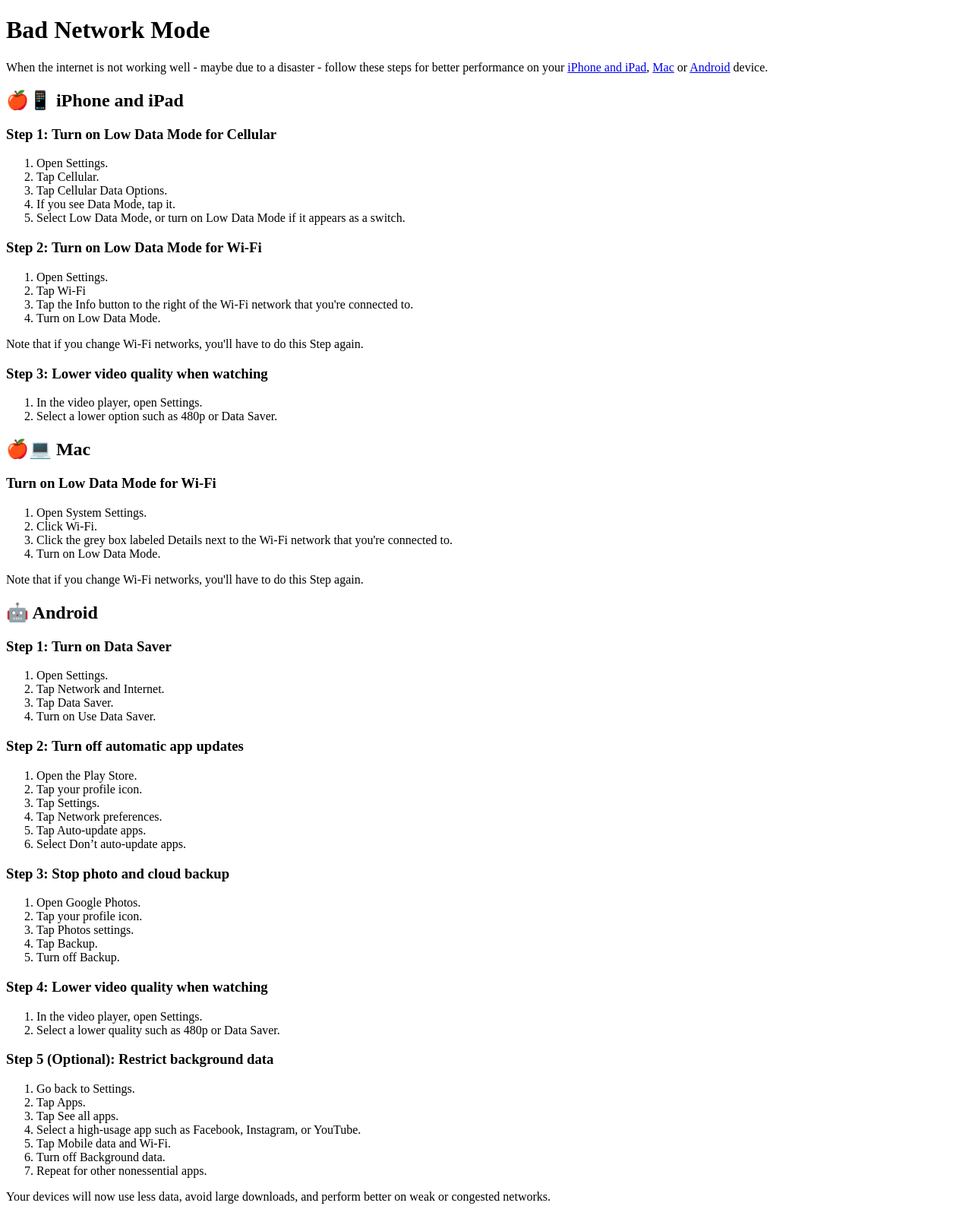
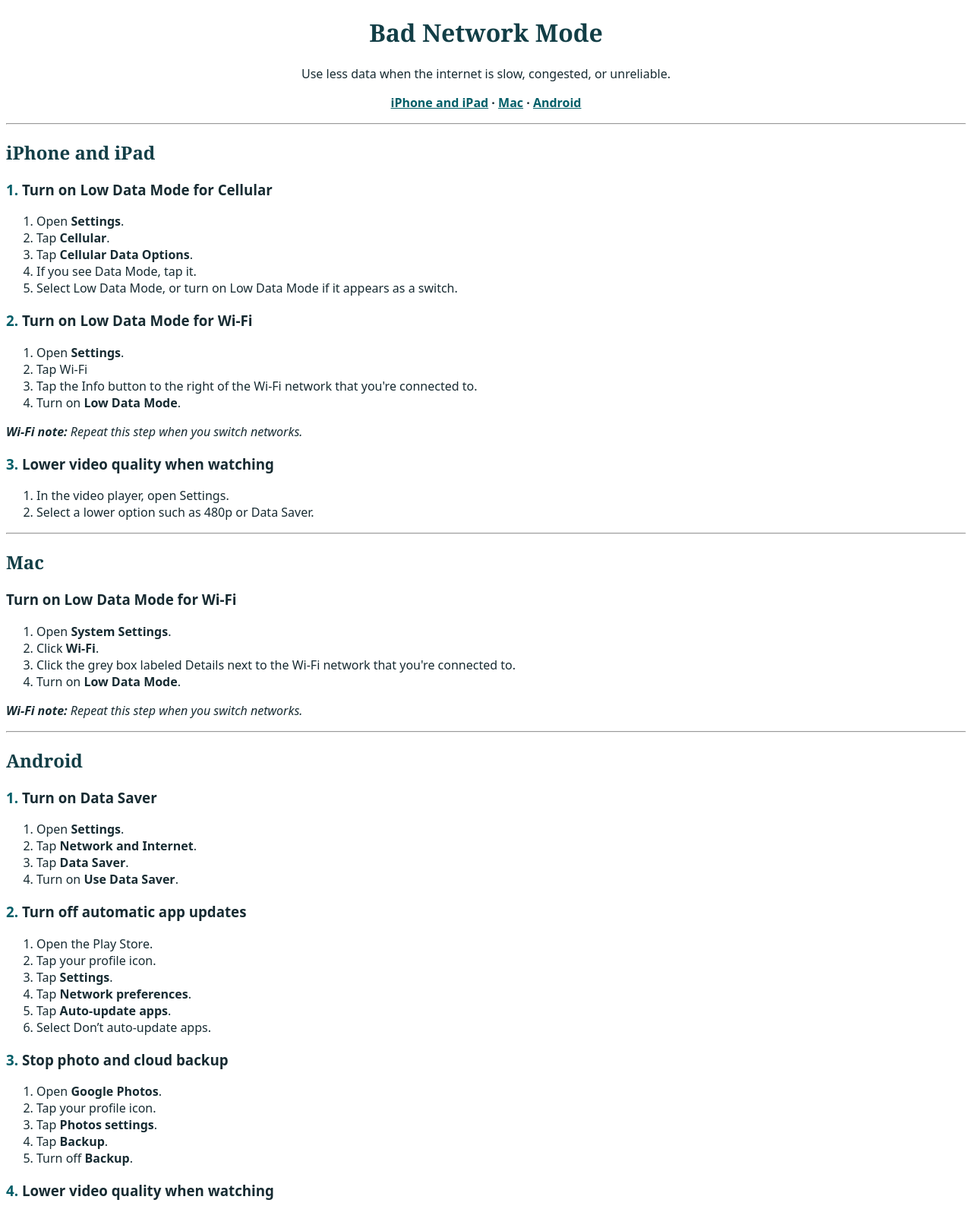
Before and after one commit to cqueern/bad-network-mode, a website: page index.html in a window 1280 px wide. Shown: the top 1587 px of the page at 76% size. Drawn offline with Linux system fonts and the light colour scheme.

Commit message:
Improve SLIM guide presentation

```diff
--- a/index.html
+++ b/index.html
@@ -4,199 +4,126 @@
   <meta charset="utf-8">
   <meta name="viewport" content="width=device-width, initial-scale=1">
   <title>Bad Network Mode</title>
-<style>
-  @media print {
-    @page {
-      size: letter landscape;
-      margin: 0.35in;
-    }
-
-    html {
-      font-size: 9pt;
-    }
-
-    body {
-      margin: 0;
-      font-family: Arial, Helvetica, sans-serif;
-      line-height: 1.15;
-      color: #000;
-    }
-
-    header {
-      margin-bottom: 0.12in;
-    }
-
-    header p {
-      margin: 0.04in 0;
-    }
-
-    h1 {
-      margin: 0 0 0.04in;
-      font-size: 18pt;
-    }
-
-    main {
-      columns: 3;
-      column-gap: 0.25in;
-      column-rule: 0.5pt solid #aaa;
-    }
-
-    section {
-      margin: 0 0 0.1in;
-    }
-
-    h2 {
-      margin: 0 0 0.04in;
-      font-size: 13pt;
-      break-after: avoid;
-    }
-
-    h3 {
-      margin: 0.08in 0 0.02in;
-      font-size: 9.5pt;
-      line-height: 1.1;
-      break-after: avoid;
-    }
-
-    ol {
-      margin: 0 0 0.05in;
-      padding-left: 0.2in;
-    }
-
-    li {
-      margin: 0;
-      padding: 0;
-    }
-
-    p {
-      margin: 0.04in 0;
-    }
-
-    footer {
-      margin-top: 0.08in;
-      text-align: center;
-      font-size: 7.5pt;
-    }
-
-    .no-print {
-      display: none;
-    }
-
-    a {
-      color: inherit;
-      text-decoration: none;
-    }
-  }
-</style>
+  <meta http-equiv="Content-Security-Policy" content="default-src 'none'; style-src 'unsafe-inline'; base-uri 'none'; form-action 'none'">
   <meta name="slim-profile" content="SLIM v1.0">
   <meta name="description" content="Step-by-step instructions to make your phone, computer or tablet work better when the internet is slow or unreliable.">
 
 </head>
 
-<body>
-  <header>
-    <h1>Bad Network Mode</h1>
-    <p>When the internet is not working well - maybe due to a disaster - follow these steps for better performance on your <a href="#ios">iPhone and iPad</a>, <a href="#mac">Mac</a> or <a href="#android">Android</a> device.</p>
+<body style="font-family: system-ui, sans-serif; color: #172b32;">
+  <header style="text-align: center;">
+    <h1 style="font-family: Georgia, serif; color: #123e46;">Bad Network Mode</h1>
+    <p>Use less data when the internet is slow, congested, or unreliable.</p>
+    <nav aria-label="Jump to your device">
+      <p style="font-weight: bold;">
+        <a href="#ios" style="color: #005e68;">iPhone and iPad</a> ·
+        <a href="#mac" style="color: #005e68;">Mac</a> ·
+        <a href="#android" style="color: #005e68;">Android</a>
+      </p>
+    </nav>
   </header>
 
+  <hr>
+
   <main>
+    <section>
+      <h2 id="ios" style="font-family: Georgia, serif; color: #123e46;">iPhone and iPad</h2>
 
-    <section>
-      <h2 id="ios">🍎📱 iPhone and iPad</h2>
-
-      <h3>Step 1: Turn on Low Data Mode for Cellular</h3>
+      <h3><span style="color: #005e68;">1.</span> Turn on Low Data Mode for Cellular</h3>
       <ol>
-        <li>Open Settings.</li>
-        <li>Tap Cellular.</li>
-        <li>Tap Cellular Data Options.</li>
+        <li>Open <strong>Settings</strong>.</li>
+        <li>Tap <strong>Cellular</strong>.</li>
+        <li>Tap <strong>Cellular Data Options</strong>.</li>
         <li>If you see Data Mode, tap it.</li>
         <li>Select Low Data Mode, or turn on Low Data Mode if it appears as a switch.</li>
       </ol>
 
-      <h3>Step 2: Turn on Low Data Mode for Wi-Fi</h3>
+      <h3><span style="color: #005e68;">2.</span> Turn on Low Data Mode for Wi-Fi</h3>
       <ol>
-        <li>Open Settings.</li>
+        <li>Open <strong>Settings</strong>.</li>
         <li>Tap Wi-Fi</li>
         <li>Tap the Info button to the right of the Wi-Fi network that you're connected to.</li>
-        <li>Turn on Low Data Mode.</li>
+        <li>Turn on <strong>Low Data Mode</strong>.</li>
       </ol>
 
-      <p class="note">Note that if you change Wi-Fi networks, you'll have to do this Step again.</p>
+      <p style="font-style: italic;"><strong>Wi-Fi note:</strong> Repeat this step when you switch networks.</p>
 
-      <h3>Step 3: Lower video quality when watching</h3>
+      <h3><span style="color: #005e68;">3.</span> Lower video quality when watching</h3>
       <ol>
         <li>In the video player, open Settings.</li>
         <li>Select a lower option such as 480p or Data Saver.</li>
       </ol>
     </section>
 
+    <hr>
 
     <section>
-      <h2 id="mac">🍎💻 Mac</h2>
+      <h2 id="mac" style="font-family: Georgia, serif; color: #123e46;">Mac</h2>
       <h3>Turn on Low Data Mode for Wi-Fi</h3>
       <ol>
-        <li>Open System Settings.</li>
-        <li>Click Wi-Fi.</li>
+        <li>Open <strong>System Settings</strong>.</li>
+        <li>Click <strong>Wi-Fi</strong>.</li>
         <li>Click the grey box labeled Details next to the Wi-Fi network that you're connected to.</li>
-        <li>Turn on Low Data Mode.</li>
+        <li>Turn on <strong>Low Data Mode</strong>.</li>
       </ol>
 
-   <p class="note">Note that if you change Wi-Fi networks, you'll have to do this Step again.</p>
+      <p style="font-style: italic;"><strong>Wi-Fi note:</strong> Repeat this step when you switch networks.</p>
     </section>
 
+    <hr>
+
     <section>
-      <h2 id="android">🤖 Android</h2>
-      <h3>Step 1: Turn on Data Saver</h3>
+      <h2 id="android" style="font-family: Georgia, serif; color: #123e46;">Android</h2>
+      <h3><span style="color: #005e68;">1.</span> Turn on Data Saver</h3>
       <ol>
-        <li>Open Settings.</li>
-        <li>Tap Network and Internet.</li>
-        <li>Tap Data Saver.</li>
-        <li>Turn on Use Data Saver.</li>
+        <li>Open <strong>Settings</strong>.</li>
+        <li>Tap <strong>Network and Internet</strong>.</li>
+        <li>Tap <strong>Data Saver</strong>.</li>
+        <li>Turn on <strong>Use Data Saver</strong>.</li>
       </ol>
 
-      <h3>Step 2: Turn off automatic app updates</h3>
+      <h3><span style="color: #005e68;">2.</span> Turn off automatic app updates</h3>
       <ol>
         <li>Open the Play Store.</li>
         <li>Tap your profile icon.</li>
-        <li>Tap Settings.</li>
-        <li>Tap Network preferences.</li>
-        <li>Tap Auto-update apps.</li>
+        <li>Tap <strong>Settings</strong>.</li>
+        <li>Tap <strong>Network preferences</strong>.</li>
+        <li>Tap <strong>Auto-update apps</strong>.</li>
         <li>Select Don’t auto-update apps.</li>
       </ol>
 
-      <h3>Step 3: Stop photo and cloud backup</h3>
+      <h3><span style="color: #005e68;">3.</span> Stop photo and cloud backup</h3>
       <ol>
-        <li>Open Google Photos.</li>
+        <li>Open <strong>Google Photos</strong>.</li>
         <li>Tap your profile icon.</li>
-        <li>Tap Photos settings.</li>
-        <li>Tap Backup.</li>
-        <li>Turn off Backup.</li>
+        <li>Tap <strong>Photos settings</strong>.</li>
+        <li>Tap <strong>Backup</strong>.</li>
+        <li>Turn off <strong>Backup</strong>.</li>
       </ol>
 
-      <h3>Step 4: Lower video quality when watching</h3>
+      <h3><span style="color: #005e68;">4.</span> Lower video quality when watching</h3>
       <ol>
         <li>In the video player, open Settings.</li>
         <li>Select a lower quality such as 480p or Data Saver.</li>
       </ol>
 
-      <h3>Step 5 (Optional): Restrict background data</h3>
+      <h3><span style="color: #005e68;">5.</span> Restrict background data (optional)</h3>
       <ol>
         <li>Go back to Settings.</li>
-        <li>Tap Apps.</li>
-        <li>Tap See all apps.</li>
+        <li>Tap <strong>Apps</strong>.</li>
+        <li>Tap <strong>See all apps</strong>.</li>
         <li>Select a high-usage app such as Facebook, Instagram, or YouTube.</li>
-        <li>Tap Mobile data and Wi-Fi.</li>
-        <li>Turn off Background data.</li>
+        <li>Tap <strong>Mobile data and Wi-Fi</strong>.</li>
+        <li>Turn off <strong>Background data</strong>.</li>
         <li>Repeat for other nonessential apps.</li>
       </ol>
-
     </section>
-
   </main>
 
-  <footer>
+  <hr>
+
+  <footer style="font-style: italic;">
     <p>Your devices will now use less data, avoid large downloads, and perform better on weak or congested networks.</p>
-    <p class="no-print">This page is designed for low-bandwidth use. No scripts. No images. No tracking.</p>
   </footer>
 </body>
 </html>
```
